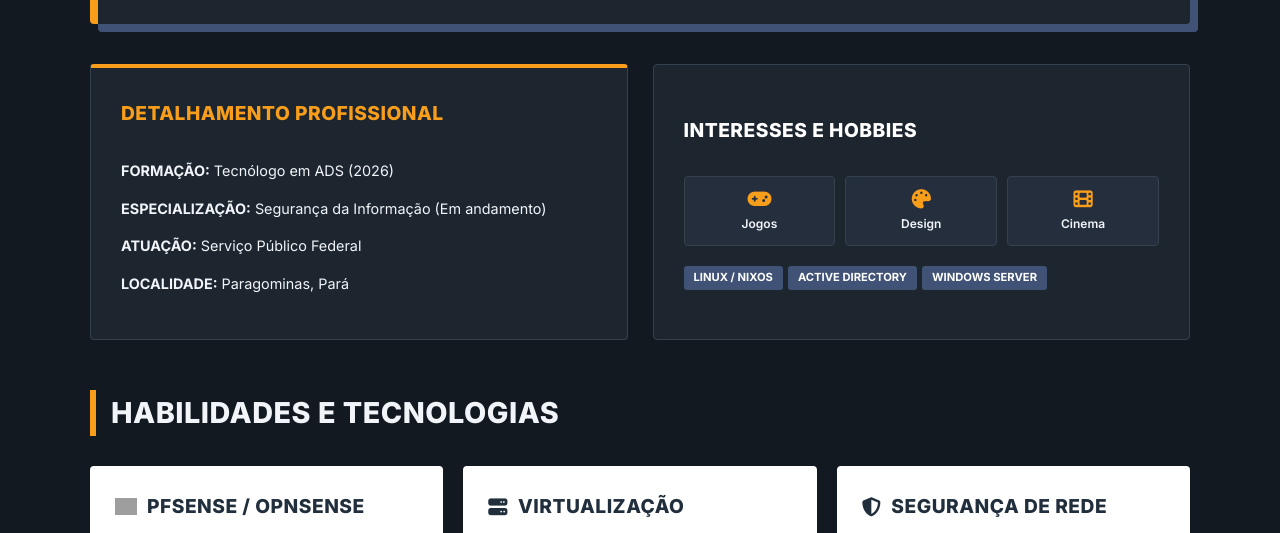
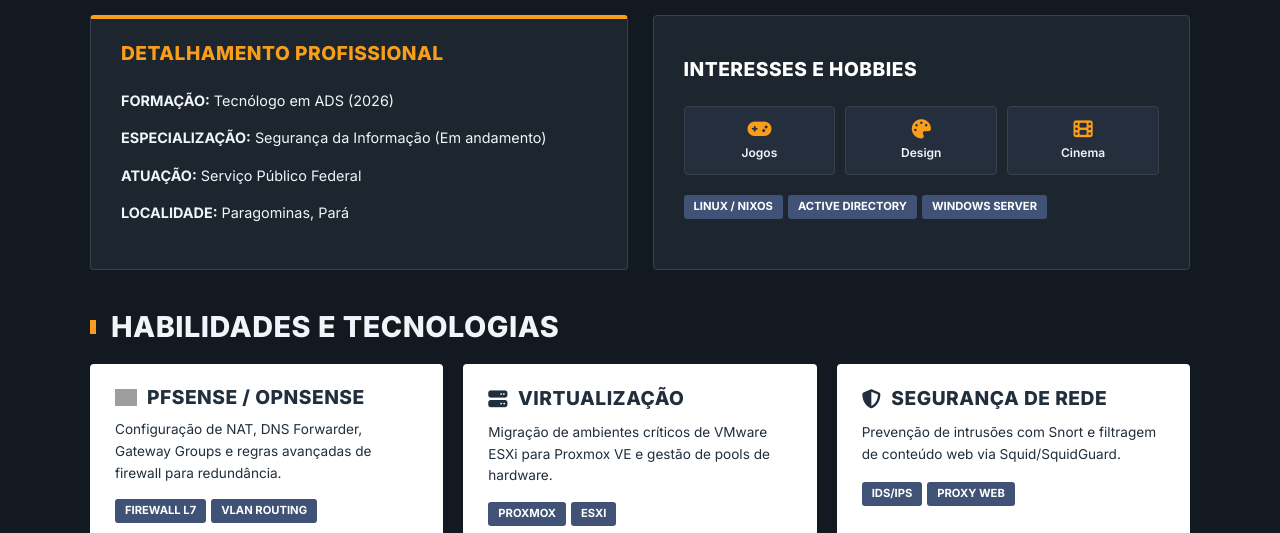
Before and after one commit to AidenH30/curriculo, a plain HTML site: page index.html in a window 1280 px wide. Shown: the part 334-867 px from the top of the page. Drawn offline with Linux system fonts and the light colour scheme; grey boxes are pictures that could not be loaded.

Commit message:
Update index.html

```diff
--- a/index.html
+++ b/index.html
@@ -35,7 +35,7 @@
             text-transform: uppercase;
             letter-spacing: 0.5px;
             font-weight: 800;
-            line-height: 0,5;
+            line-height: 0.5;
         }
 
         /* --- Header de Perfil --- */
```
